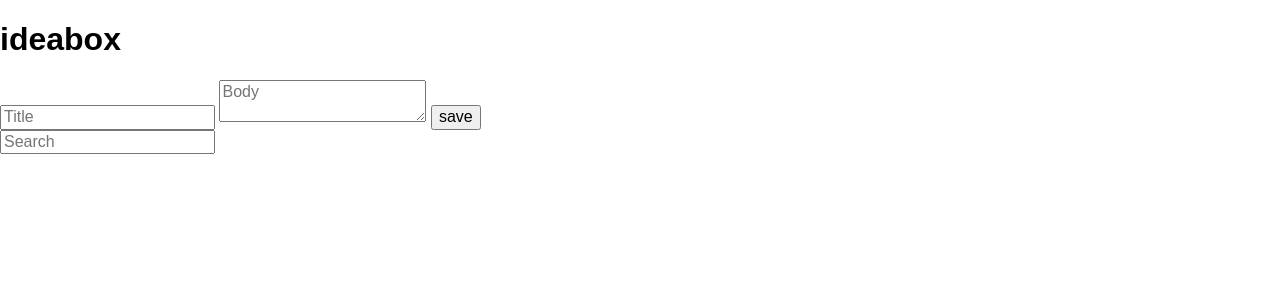
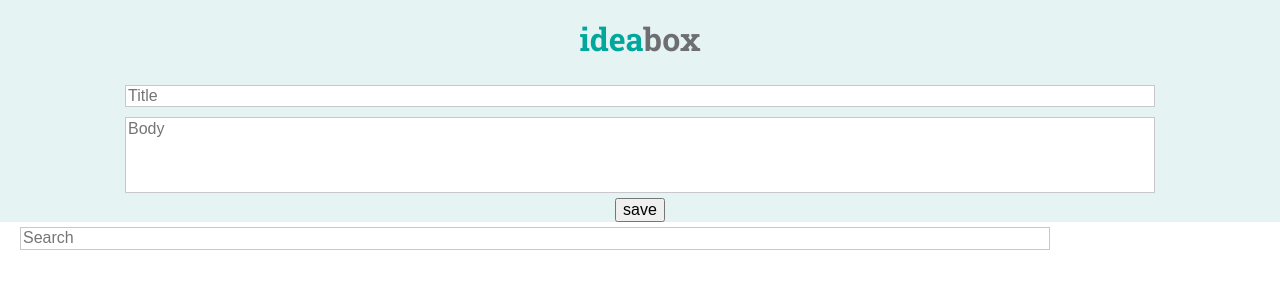
Before and after one commit to amnichv/2DoBox-Pivot, a plain HTML site: page index.html in a window 1280 px wide. Drawn offline with nearby package versions, Linux system fonts and the light colour scheme.

Commit message:
start css

```diff
--- a/style.css
+++ b/style.css
@@ -0,0 +1,37 @@
+body {
+  background-color: #FFF;
+  box-sizing: border-box;
+  font-family: "Open Sans", sans-serif;
+  font-weight: 400;
+}
+
+h1 {
+  font-family: "Roboto Slab", serif;
+  color: #6D6E71;
+}
+
+.make-idea-teal {
+  color: #00A79D;
+}
+
+.top-section {
+  display: flex;
+  align-items: center;
+  flex-direction: column;
+  background-color: #E5F3F2;
+}
+
+.input {
+  width: 80%;
+  border: 1px solid #C7C7CD;
+  margin: 5px 20px;
+}
+
+textarea {
+  resize: none;
+  height: 70px;
+}
+
+#save-button {
+
+}
```
Also changed, not shown: index.html (+4 -0 lines).
